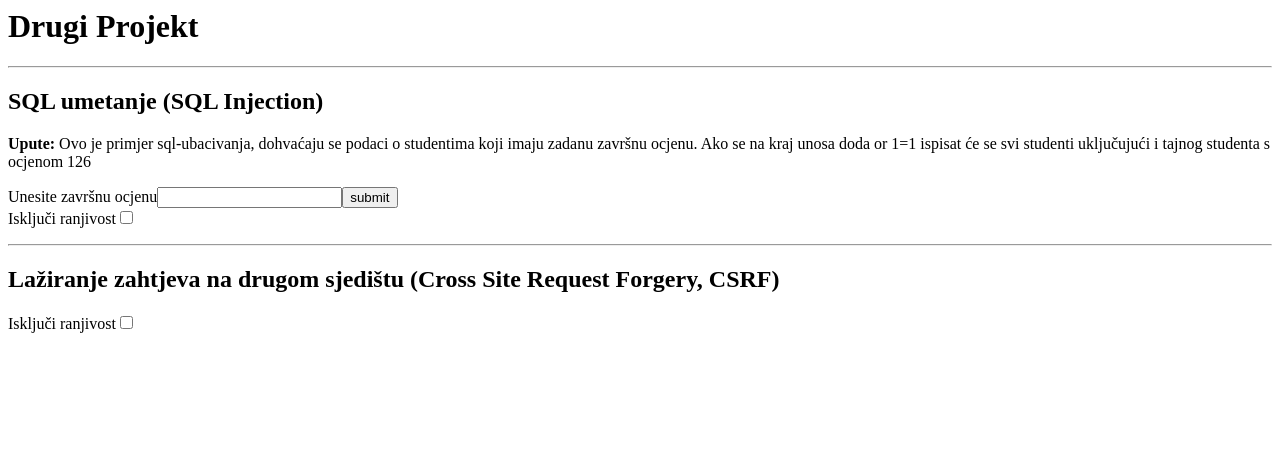
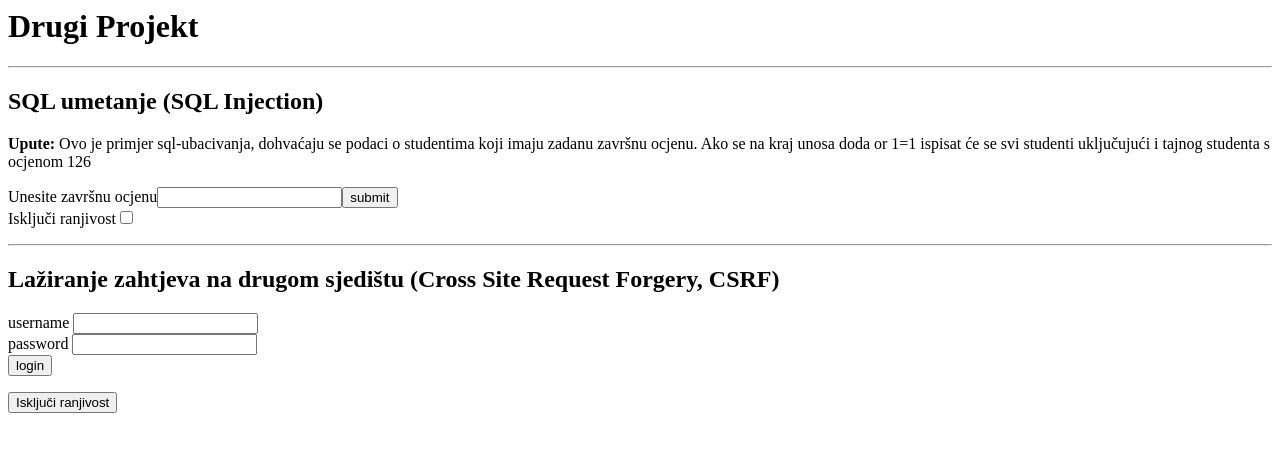
Before and after one commit to DominikOzvald/WEB2-do-lab-sig, a Node server app: page / in a window 1280 px wide. Shown: the top 452 px of the page. Run offline with Node 20, Linux system fonts and the light colour scheme.

Commit message:
added CSRF

```diff
--- a/package.json
+++ b/package.json
@@ -7,14 +7,18 @@
 		"start": "node dist/webapp.js"
 	},
 	"dependencies": {
+		"cookie-parser": "^1.4.7",
 		"dotenv": "^17.2.3",
 		"express": "^5.1.0",
+		"express-session": "^1.18.2",
 		"http": "^0.0.1-security",
 		"pg": "^8.16.3",
 		"pug": "^3.0.3"
 	},
 	"devDependencies": {
+		"@types/cookie-parser": "^1.4.10",
 		"@types/express": "^5.0.3",
+		"@types/express-session": "^1.18.2",
 		"@types/node": "^24.7.2",
 		"@types/pg": "^8.15.5",
 		"shx": "^0.4.0"
--- a/src/public/js/index.js
+++ b/src/public/js/index.js
@@ -9,7 +9,7 @@ function drawStudents(students) {
 }
 function isValidGrade(grade) {
 	const parsedGrade = parseInt(grade);
-	return !isNaN(parseInt(parsedGrade)) && parsedGrade > 1 && parsedGrade < 6;
+	return !isNaN(parseInt(parsedGrade)) && parsedGrade > 1 && parsedGrade < 6 && grade.trim().length < 2;
 }
 
 async function submitGrade() {
@@ -23,13 +23,114 @@ async function submitGrade() {
 	if (isValid) {
 		const response = await axios.post("students", { isSafe: isSafe, grade: grade });
 		students = response.data.students;
-	} else document.getElementById("sql-input").value = "";
-
-	if (isSafe && isValid) document.getElementById("sql-input").value = parseInt(grade);
+	} else {
+		document.getElementById("sql-input").value = "";
+	}
 
 	drawStudents(students);
+}
+function drawToggleCSRFSafety() {
+	let toggleButton = document.getElementById("btnCSRF");
+	toggleButton.value = toggleButton.value == "Uključi ranjivost" ? "Isključi ranjivost" : "Uključi ranjivost";
+}
+
+async function toggleCSRF() {
+	const result = await axios.post("CSRF/toggle");
+	if (result.status == 200) drawToggleCSRFSafety();
+}
+
+function drawLoggedInState() {
+	Array.from(document.getElementsByClassName("visible-logged-out")).forEach((elemnt) => {
+		elemnt.hidden = true;
+	});
+	Array.from(document.getElementsByClassName("visible-logged-in")).forEach((elemnt) => {
+		elemnt.hidden = false;
+	});
+	document.getElementById("warning").hidden = true;
+}
+function drawWraning() {
+	document.getElementById("CSRF-login-username").value = "";
+	document.getElementById("CSRf-login-password").value = "";
+	document.getElementById("warning").hidden = false;
+}
+
+function drawLoggedOutState() {
+	Array.from(document.getElementsByClassName("visible-logged-out")).forEach((elemnt) => {
+		elemnt.hidden = false;
+	});
+	Array.from(document.getElementsByClassName("visible-logged-in")).forEach((elemnt) => {
+		elemnt.hidden = true;
+	});
+	Array.from(document.getElementsByClassName("cleanable-value")).forEach((elemnt) => {
+		elemnt.value = "";
+	});
+	document.getElementById("show-username").innerText = "";
+	document.getElementById("change-password-status").innerText = "";
+	document.getElementById("password-verify-status").innerText = "";
+}
+
+async function login() {
+	const username = document.getElementById("CSRF-login-username").value;
+	const password = document.getElementById("CSRf-login-password").value;
+	try {
+		const result = await axios.post("login", { username: username, password: password });
+		drawLoggedInState();
+		const CSRFToken = result.data.CSRFToken;
+		document.getElementById("CSRF-token-input").value = CSRFToken;
+		document.getElementById("show-username").innerText = username;
+	} catch {
+		drawWraning();
+	}
+}
+
+async function logout() {
+	const result = await axios.post("logout");
+	if (result.status == 200) {
+		drawLoggedOutState();
+	}
+}
+
+async function changePassword() {
+	const newPassword = document.getElementById("CSRF-change-password").value;
+	const controlPassword = document.getElementById("CSRF-change-control-password").value;
+	const token = document.getElementById("CSRF-token-input").value;
+	try {
+		const result = await axios.get("change", {
+			params: {
+				newPassword: newPassword,
+				controlPassword: controlPassword,
+				token: token,
+			},
+		});
+		if (result.status == 200) {
+			document.getElementById("change-password-status").innerText = "Password changed successfully";
+			document.getElementById("change-password-status").style.color = "green";
+		}
+	} catch {
+		document.getElementById("change-password-status").innerText = "Passwords must match";
+		document.getElementById("change-password-status").style.color = "orange";
+	}
+}
+
+async function verifyPassword() {
+	const password = document.getElementById("CSRF-verify-password").value;
+	try {
+		const result = await axios.post("verify", { password: password });
+		if (result.data.message == "Valid password") {
+			document.getElementById("password-verify-status").innerText = "Valid password";
+			document.getElementById("password-verify-status").style.color = "green";
+		} else {
+			document.getElementById("password-verify-status").innerText = "Invalid password";
+			document.getElementById("password-verify-status").style.color = "orange";
+		}
+	} catch {}
 }
 
 window.onload = async () => {
 	document.getElementById("btnSql").addEventListener("click", submitGrade);
+	document.getElementById("btnCSRF").addEventListener("click", toggleCSRF);
+	document.getElementById("btn-CSRF-login").addEventListener("click", login);
+	document.getElementById("btn-CSRF-logout").addEventListener("click", logout);
+	document.getElementById("btn-CSRF-change").addEventListener("click", changePassword);
+	document.getElementById("btn-verify-password").addEventListener("click", verifyPassword);
 };
--- a/src/views/index.pug
+++ b/src/views/index.pug
@@ -17,11 +17,49 @@ html
 
         hr
         h2 Lažiranje zahtjeva na drugom sjedištu (Cross Site Request Forgery, CSRF)
+
         div(class="CSRF")
-            form(action="",method="get")
-                div
-                    label(for="CSRF-check") Isključi ranjivost
-                    input(type="checkbox",name="CSRF-check",id="CSRF-check")
+            p(id="show-username") #{username ? username : ""}
+            div(class ="visible-logged-out",id="login-form", hidden = username ? true : false )
+                form(action="",method="post")
+                    div
+                        label(for="CSRF-login-username") username
+                        input(class="cleanable-value",type="text",name="login-username",id="CSRF-login-username")
+                    div
+                        label(for="CSRf-login-password") password
+                        input(class="cleanable-value",type="password",name="login-password",id="CSRf-login-password")
+                    div
+                        input(type="button",id="btn-CSRF-login",value="login")
+            div(id="warning",hidden,style="color: red")
+                p Invalid credentials
+            div(class ="visible-logged-in",id="change-password-form",hidden = username ? false : true)
+                form(action="",method="get")
+                    div
+                        label(for="CSRF-change-password") enter password
+                        input(class="cleanable-value",type="password",name="change-password",id="CSRF-change-password")
+                    div
+                        label(for="CSRF-change-control-password") repeat password
+                        input(class="cleanable-value",type="password",name="change-control-password",id="CSRF-change-control-password")
+                    div
+                        input(type="button",id="btn-CSRF-change",value="change")
+                    p(id="change-password-status",style="color: orange")
+                    div(hidden)
+                        input(class="cleanable-value",type="text",id="CSRF-token-input",value=token)
+            div(class ="visible-logged-in", id="verify-credentials-from",hidden = username ? false : true)
+                form(action="",method="post")
+                    div
+                        label(for="CSRF-verify-password") enter password to see if it is valid
+                        input(class="cleanable-value",type="password",id="CSRF-verify-password")
+                        input(type="button",id="btn-verify-password",value="check")
+                    div
+                        p(id="password-verify-status")
+            div(class ="visible-logged-in",id="logout-from",hidden = username ? false : true)
+                form(action="",method="post")
+                    input(type="button",id="btn-CSRF-logout",value="logout")
+
+            div(id="CSRF-toggle-form")
+                form(action="CSRF/toggle",method="post")
+                    input(type="button",name="btnCSRF",id="btnCSRF",value = (isCSRFSafe ? "Uključi ranjivost":"Isključi ranjivost"))
         script(src="https://cdn.jsdelivr.net/npm/axios/dist/axios.min.js")
         script
             include ../public/js/index.js
--- a/src/webapp.ts
+++ b/src/webapp.ts
@@ -1,9 +1,10 @@
 import dotenv from "dotenv";
 dotenv.config();
-import express, { Request, Response } from "express";
+import express from "express";
 import path from "path";
 import http from "http";
 import routes from "./routes/routes";
+import { initSession } from "./middleware/middleware";
 
 const app = express();
 app.use(express.static(path.join(__dirname, "public")));
@@ -11,10 +12,11 @@ app.set("views", path.join(__dirname, "views"));
 app.set("view engine", "pug");
 app.use(express.json());
 
+initSession(app);
+app.use("/", routes);
+
 const baseURL = process.env.RENDER_EXTERNAL_URL ? process.env.RENDER_EXTERNAL_URL : process.env.BASE_URL;
 const port = parseInt(process.env.PORT as string);
-
-app.use("/", routes);
 
 if (process.env.RENDER_EXTERNAL_URL) {
 	const hostname = "0.0.0.0";
```
Also changed, not shown: src/middleware/middleware.ts (added, +67 -0 lines), src/routes/routes.ts (+57 -2 lines), src/services/service.ts (+21 -1 lines).
